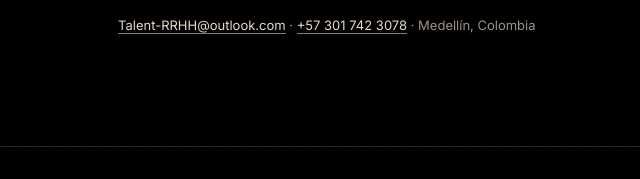
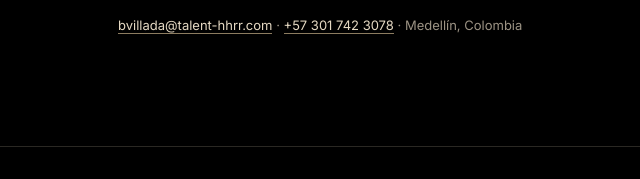
Before and after one commit to barbaravillada29-lang/Talent-rrhh.com, a plain HTML site: page index.html in a window 1280 px wide. Shown: the part 6082-6261 px from the top of the page, 0-640 px from the left. Drawn offline with Linux system fonts and the light colour scheme.

Commit message:
Add files via upload

```diff
--- a/index.html
+++ b/index.html
@@ -374,7 +374,7 @@
     <div class="eyebrow">hablemos</div>
     <h2>Tu RRHH ya puede dejar de ser un problema operativo <span class="accent">y convertirse en ventaja.</span></h2>
     <a href="https://wa.me/573017423078" class="close-cta" target="_blank" rel="noopener">Escríbenos por WhatsApp →</a>
-    <p class="placeholder-note"><a href="mailto:Talent-RRHH@outlook.com">Talent-RRHH@outlook.com</a> · <a href="https://wa.me/573017423078" target="_blank" rel="noopener">+57 301 742 3078</a> · Medellín, Colombia</p>
+    <p class="placeholder-note"><a href="mailto:bvillada@talent-hhrr.com">bvillada@talent-hhrr.com</a> · <a href="https://wa.me/573017423078" target="_blank" rel="noopener">+57 301 742 3078</a> · Medellín, Colombia</p>
   </div>
 </section>
 
```
